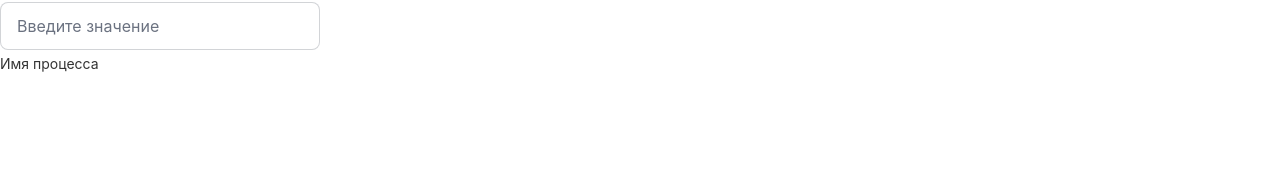
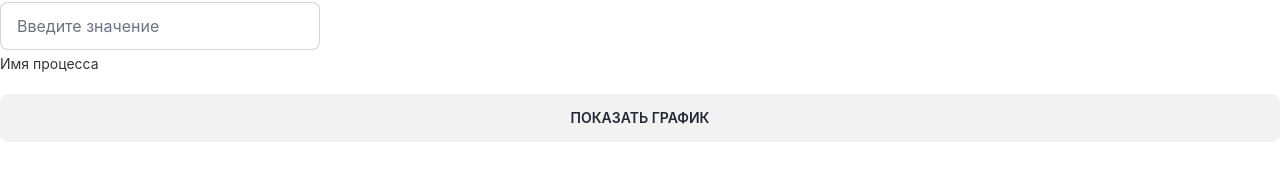
Before and after one commit to one-zero-eight/hackathon-monitor-front, a Next.js app: page /args in a window 1280 px wide. Shown: the part 170-350 px from the top of the page. Built offline with nearby package versions, Linux system fonts and the light colour scheme.

Commit message:
change type of visisble for the button

```diff
--- a/pages/args/index.js
+++ b/pages/args/index.js
@@ -19,12 +19,11 @@ function Page() {
         },
     })
 
-    useEffect(() => {
-        if (webApp) {
-            console.log(webApp);
-            webApp.MainButton.show();
-        }
-    }, [])
+    function toggleVisibleMainButton() {
+        window.Telegram.WebApp.MainButton.show();
+        window.Telegram.WebApp.MainButton.setText("Показать график");
+        window.Telegram.WebApp.MainButton.enable();
+    }
     return (
         <div className='flex flex-col gap-5'>
             {
@@ -43,6 +42,7 @@ function Page() {
                     )
                 })
             }
+            <button onClick={toggleVisibleMainButton} className="btn">Показать график</button>
         </div>
     )
 }
--- a/pages/index.jsx
+++ b/pages/index.jsx
@@ -4,6 +4,7 @@ const inter = Inter({ subsets: ["latin"] });
 import { useEffect, useState } from "react";
 import useTelegramInitData from "@/hooks/useTelegramInitData";
 import useWebApp from "@/hooks/useWebApp";
+import Link from "next/link";
 
 // import { Datepicker } from 'flowbite-react';
 import DateRangePicker from 'rsuite/DateRangePicker';
@@ -24,12 +25,10 @@ function Home() {
   }, [webApp])
 
   useEffect(() => {
-    if (webApp) {
-      console.log(webApp);
-      window.Telegram.WebApp.MainButton.show();
-      window.Telegram.WebApp.MainButton.setText("Показать график");
-      window.Telegram.WebApp.MainButton.enable();
-    }
+    window.Telegram.WebApp.MainButton.show();
+    window.Telegram.WebApp.MainButton.setText("Показать график");
+    window.Telegram.WebApp.MainButton.enable();
+
   }, [])
 
   useEffect(() => {
@@ -70,7 +69,7 @@ function Home() {
         <PrometheusChart data={PrometheusData.data.result} />
       </div> */}
 
-
+      <Link href="/args">Link to args</Link>
 
     </main>
   );
```
